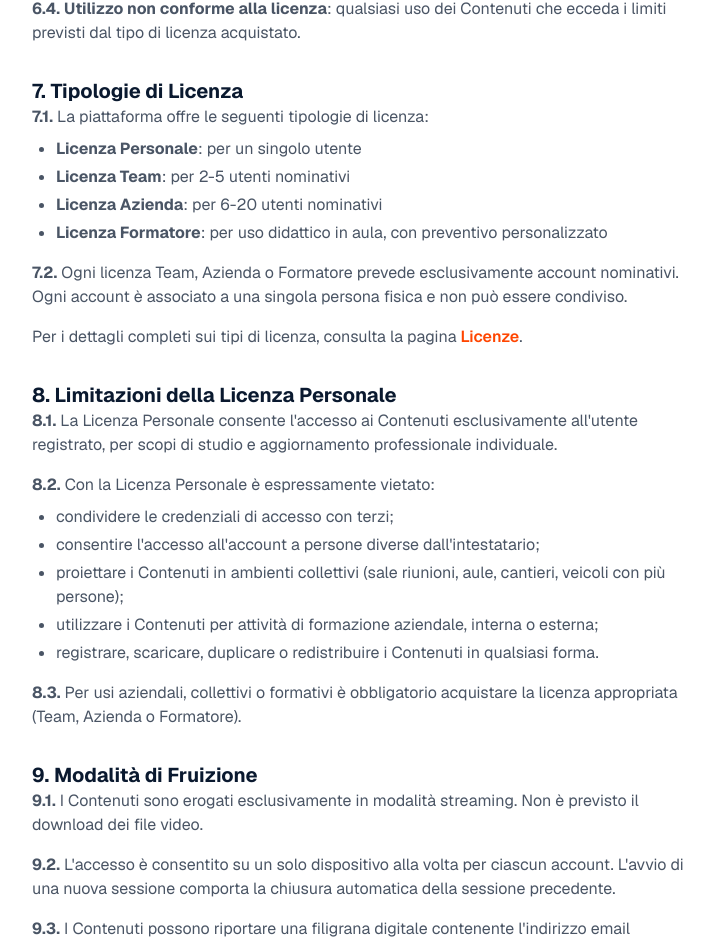
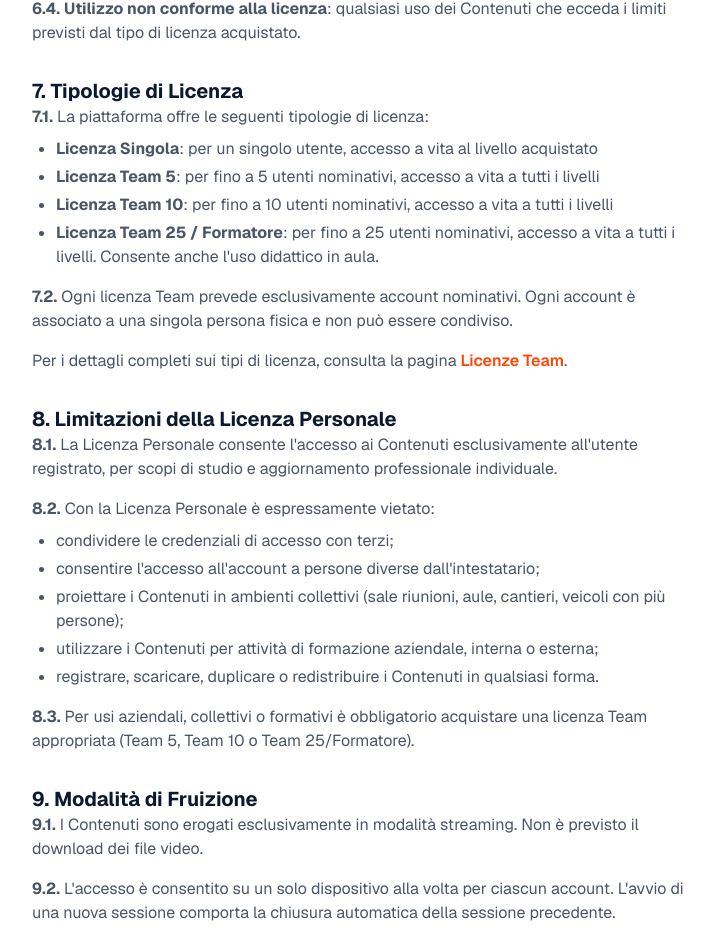
Before and after one commit to simonsilvercaldaie/sito-caldaie, a Next.js app: page /termini in a window 1280 px wide. Shown: the part 1312-2256 px from the top of the page, without its empty margins (273-987 px from the left). Built offline with nearby package versions, Linux system fonts and the light colour scheme.

Commit message:
docs(terms): update license types to match actual offerings

```diff
--- a/app/termini/page.tsx
+++ b/app/termini/page.tsx
@@ -89,15 +89,15 @@ export default function TerminiPage() {
                             <h2 className="text-xl font-bold text-primary">7. Tipologie di Licenza</h2>
                             <p><strong>7.1.</strong> La piattaforma offre le seguenti tipologie di licenza:</p>
                             <ul className="list-disc pl-6 mt-2 space-y-1">
-                                <li><strong>Licenza Personale</strong>: per un singolo utente</li>
-                                <li><strong>Licenza Team</strong>: per 2-5 utenti nominativi</li>
-                                <li><strong>Licenza Azienda</strong>: per 6-20 utenti nominativi</li>
-                                <li><strong>Licenza Formatore</strong>: per uso didattico in aula, con preventivo personalizzato</li>
+                                <li><strong>Licenza Singola</strong>: per un singolo utente, accesso a vita al livello acquistato</li>
+                                <li><strong>Licenza Team 5</strong>: per fino a 5 utenti nominativi, accesso a vita a tutti i livelli</li>
+                                <li><strong>Licenza Team 10</strong>: per fino a 10 utenti nominativi, accesso a vita a tutti i livelli</li>
+                                <li><strong>Licenza Team 25 / Formatore</strong>: per fino a 25 utenti nominativi, accesso a vita a tutti i livelli. Consente anche l'uso didattico in aula.</li>
                             </ul>
-                            <p className="mt-4"><strong>7.2.</strong> Ogni licenza Team, Azienda o Formatore prevede esclusivamente account nominativi. Ogni account è associato a una singola persona fisica e non può essere condiviso.</p>
+                            <p className="mt-4"><strong>7.2.</strong> Ogni licenza Team prevede esclusivamente account nominativi. Ogni account è associato a una singola persona fisica e non può essere condiviso.</p>
                             <p className="mt-4">
                                 Per i dettagli completi sui tipi di licenza, consulta la pagina{' '}
-                                <Link href="/licenze" className="text-accent hover:underline font-semibold">Licenze</Link>.
+                                <Link href="/licenze-team" className="text-accent hover:underline font-semibold">Licenze Team</Link>.
                             </p>
                         </section>
 
@@ -112,7 +112,7 @@ export default function TerminiPage() {
                                 <li>utilizzare i Contenuti per attività di formazione aziendale, interna o esterna;</li>
                                 <li>registrare, scaricare, duplicare o redistribuire i Contenuti in qualsiasi forma.</li>
                             </ul>
-                            <p className="mt-4"><strong>8.3.</strong> Per usi aziendali, collettivi o formativi è obbligatorio acquistare la licenza appropriata (Team, Azienda o Formatore).</p>
+                            <p className="mt-4"><strong>8.3.</strong> Per usi aziendali, collettivi o formativi è obbligatorio acquistare una licenza Team appropriata (Team 5, Team 10 o Team 25/Formatore).</p>
                         </section>
 
                         <section>
```
